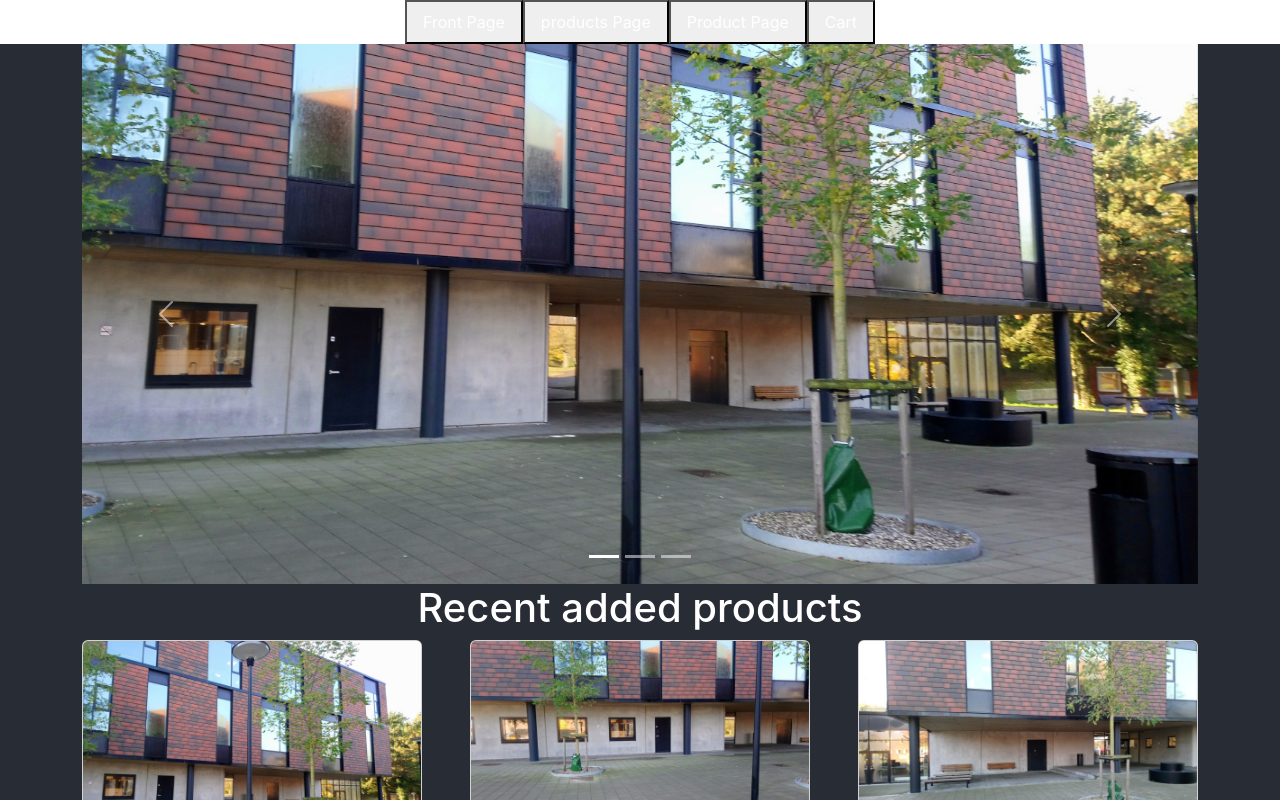
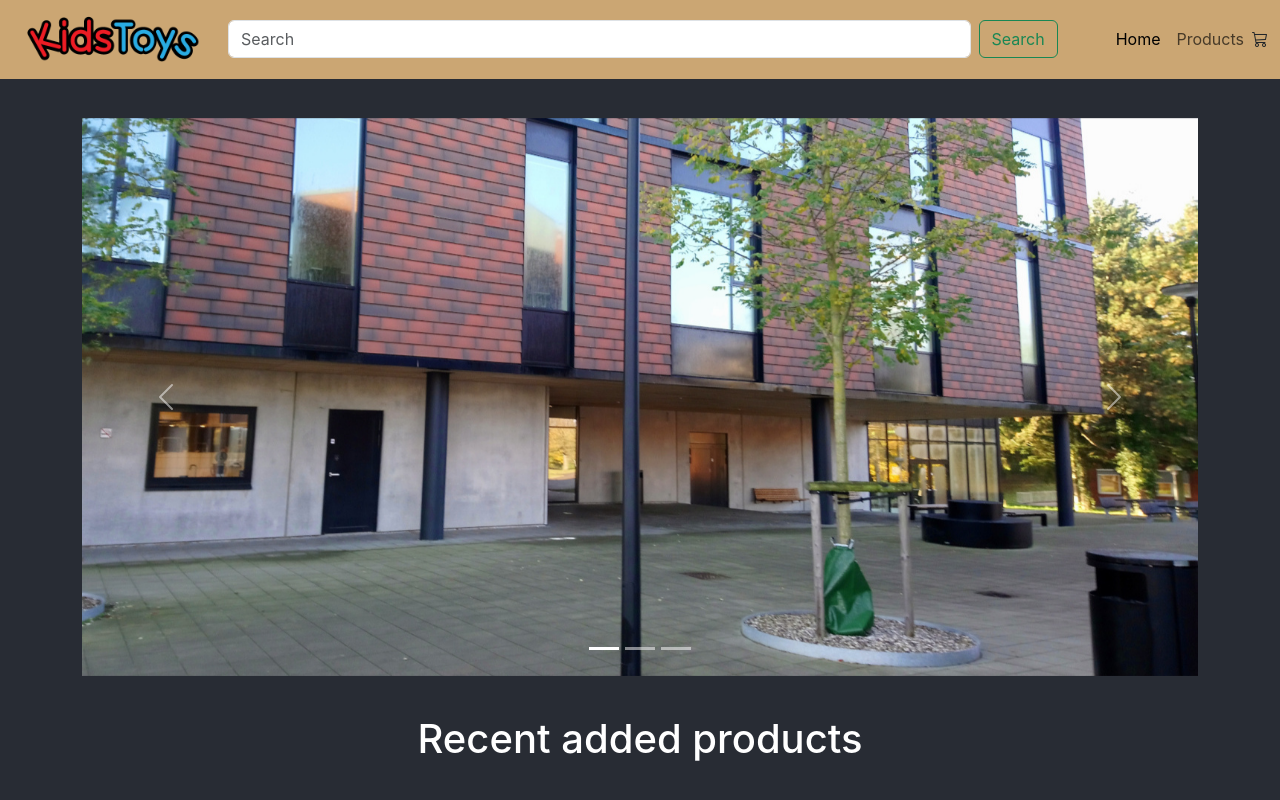
Before and after one commit to mark-knudsen/kidstoys-react, a React (Create React App) app: page /kidstoys in a window 1280 px wide. Shown: the top 800 px of the page. Built offline with nearby package versions, Linux system fonts and the light colour scheme.

Commit message:
added navigation

```diff
--- a/src/App.js
+++ b/src/App.js
@@ -15,15 +15,52 @@
 
   return (
     <div className="App">
+      <nav class="navbar sticky-top navbar-expand-lg navbar-light navbar-color">
+            <div class="container-fluid">
+                <img src="./kidstoys-logo.png" class="navbar-brand" href="/kidstoys/"/>
+                <button class="navbar-toggler" type="button" data-bs-toggle="collapse" data-bs-target="#navbarSupportedContent" aria-controls="navbarSupportedContent" aria-expanded="false" aria-label="Toggle navigation">
+                    <span class="navbar-toggler-icon"></span>
+                </button>
+                <div class="collapse navbar-collapse" id="navbarSupportedContent">
+                    <form class="d-flex nav-search">
+                        <input class="form-control me-2" type="search" placeholder="Search" aria-label="Search" />
+                        <button class="btn btn-outline-success" type="submit">Search</button>
+                    </form>
+                    <ul class="navbar-nav me-auto mb-2 mb-lg-0">
+                        <li class="nav-item">
+                            <a class="nav-link active" aria-current="page" href="#">Home</a>
+                        </li>
+                        <li class="nav-item">
+                            <a class="nav-link" href="/kidstoys/products">Products</a>
+                        </li>
+                        {/* <li class="nav-item dropdown">
+                            <a class="nav-link dropdown-toggle" href="#" id="navbarDropdown" role="button" data-bs-toggle="dropdown" aria-expanded="false">
+                                Products
+                            </a>
+                            <ul class="dropdown-menu" aria-labelledby="navbarDropdown">
+                                <li><a class="dropdown-item" href="#">Action</a></li>
+                                <li><a class="dropdown-item" href="#">Another action</a></li>
+                                <li><hr class="dropdown-divider" /></li>
+                                <li><a class="dropdown-item" href="#">Something else here</a></li>
+                            </ul>
+                        </li> */}
+                    </ul>
+                    <i class="bi bi-cart3"></i>
+                </div>
+            </div>
+        </nav>
 
-    <div className="hidden sm:ml-6 sm:block">
-      <div className="flex space-x-4">
-        <button className="bg-gray-900 text-white rounded-md px-3 py-2 text-sm font-medium" onClick={()=> navigate("kidstoys")}>Front Page</button>
-        <button className="bg-gray-900 text-white rounded-md px-3 py-2 text-sm font-medium" onClick={()=> navigate("kidstoys/products")}>products Page</button>
-        <button className="bg-gray-900 text-white rounded-md px-3 py-2 text-sm font-medium" onClick={()=> navigate("kidstoys/product")}>Product Page</button>
-        <button className="bg-gray-900 text-white rounded-md px-3 py-2 text-sm font-medium" onClick={()=> navigate("kidstoys/cart")}>Cart</button>
+
+      {/*
+      <div className="hidden sm:ml-6 sm:block">
+        <div className="flex space-x-4">
+          <button className="bg-gray-900 text-white rounded-md px-3 py-2 text-sm font-medium" onClick={() => navigate("kidstoys")}>Front Page</button>
+          <button className="bg-gray-900 text-white rounded-md px-3 py-2 text-sm font-medium" onClick={() => navigate("kidstoys/products")}>products Page</button>
+          <button className="bg-gray-900 text-white rounded-md px-3 py-2 text-sm font-medium" onClick={() => navigate("kidstoys/product")}>Product Page</button>
+          <button className="bg-gray-900 text-white rounded-md px-3 py-2 text-sm font-medium" onClick={() => navigate("kidstoys/cart")}>Cart</button>
+        </div>
       </div>
-    </div>
+      */}
 
       <header className="App-header">
         <Routes>
--- a/src/pages/FrontPage.js
+++ b/src/pages/FrontPage.js
@@ -2,9 +2,14 @@
 import useStore from '../store/store';
 
 function FrontPage() {
+    const products = useStore(state => state.products);
+
+
+
 
     return (
         <div class="container">
+            <br/>
             <div class="carousel-container text-center">
                 <div id="carouselExampleCaptions" class="carousel slide " data-bs-ride="carousel" >
                     <div class="carousel-indicators">
@@ -38,7 +43,9 @@
             </div>
 
             <div>
+            <br/>
                 <h1>Recent added products</h1>
+                <br/>
             </div>
 
             <div class="row row-cols-1 row-cols-md-2 row-cols-lg-3 g-5">
@@ -73,7 +80,7 @@
                     </div>
                 </div>
             </div>
-
+            <br/><br/>
 
         </div>
 
```
Also changed, not shown: src/components/navigation.js (added, +45 -0 lines), public/images/test/test-new-1.JPG.
